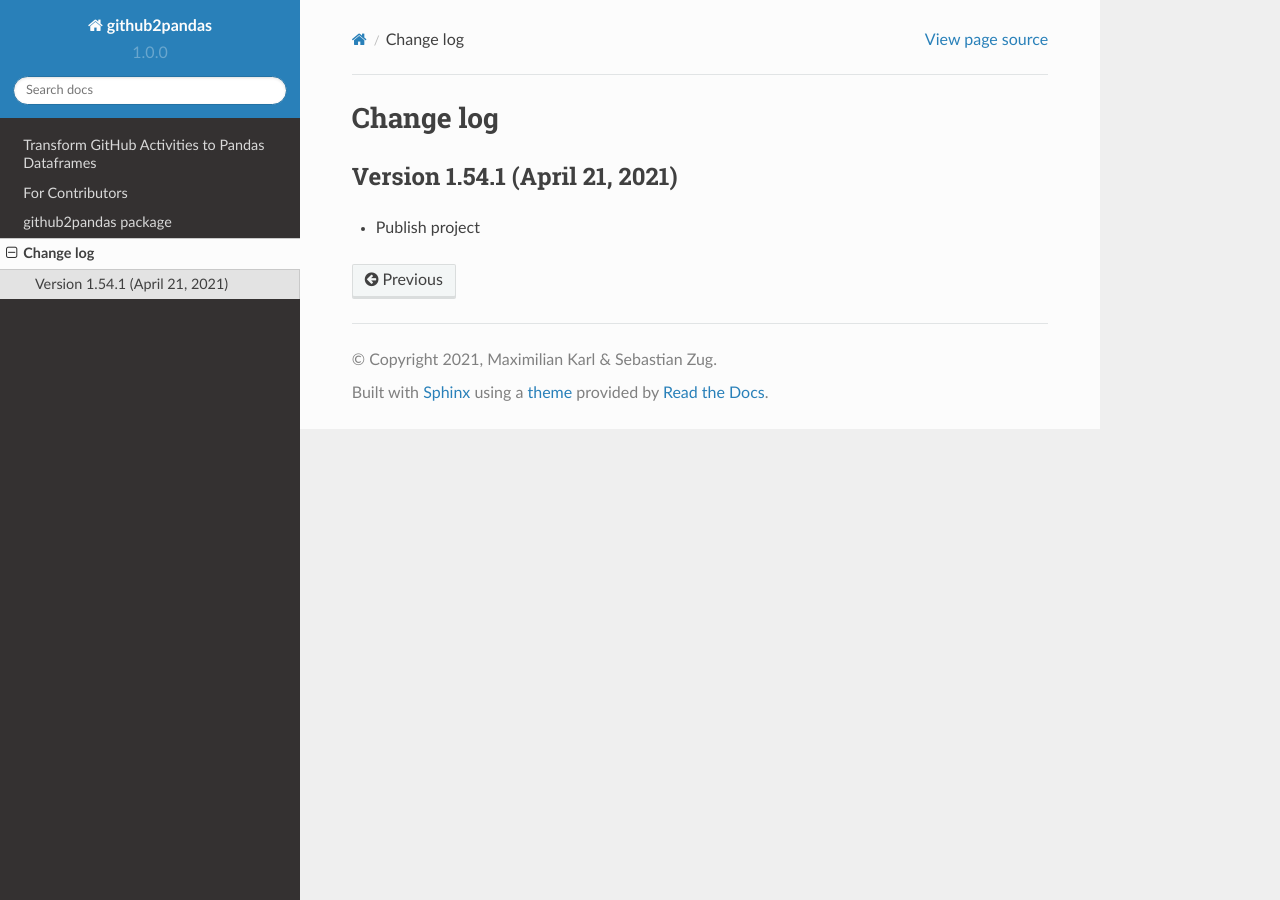
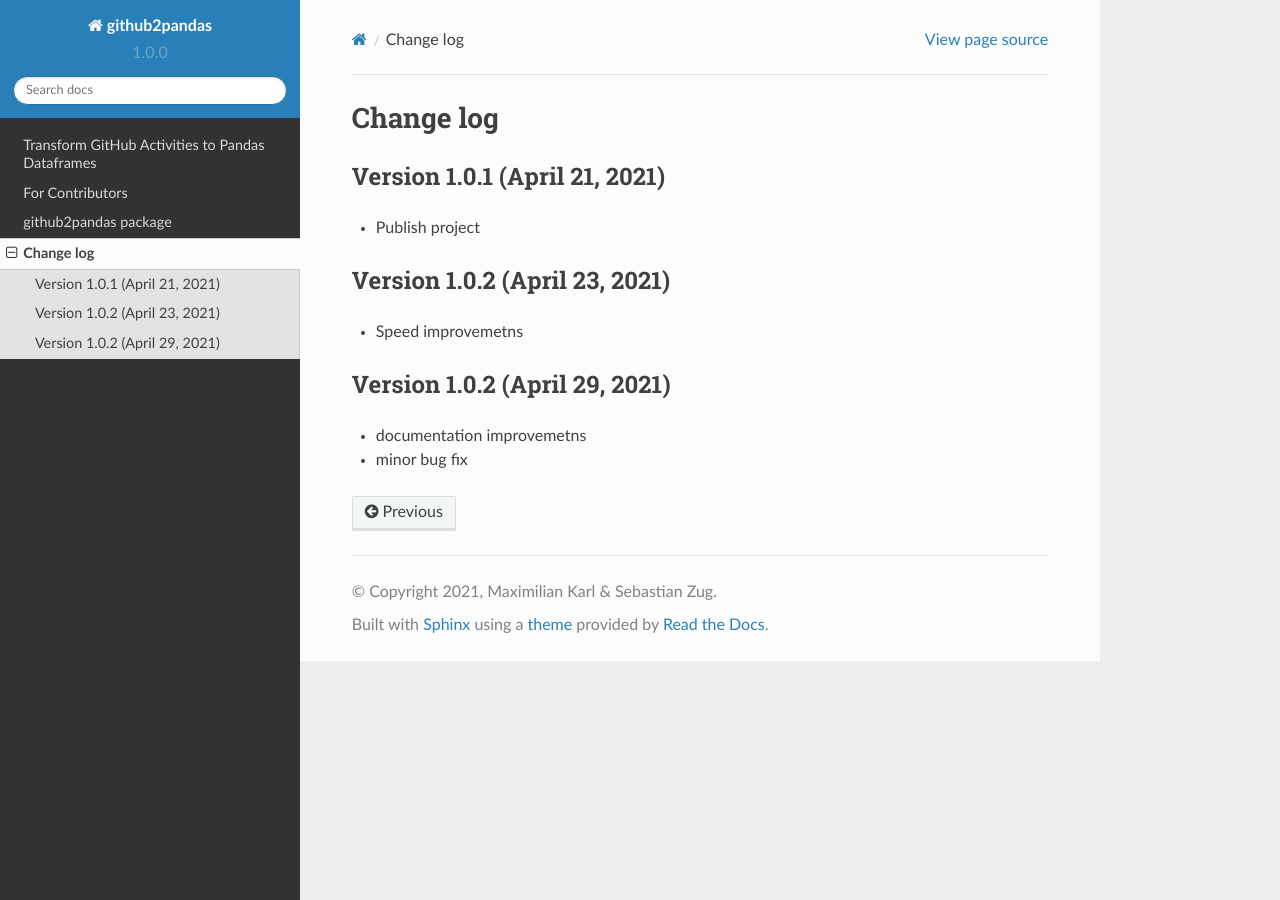
Before and after one commit to TUBAF-IFI-DiPiT/github2pandas, a Sphinx documentation site: the page built from docs/changes.rst, in a window 1280 px wide. Built offline with Sphinx 7.4.7 and the Read the Docs theme 2.0.0, drawn with Linux system fonts in a browser that asks for light colours.

Commit message:
finish version 1.0.3

```diff
--- a/docs/changes.rst
+++ b/docs/changes.rst
@@ -1,7 +1,18 @@
 Change log
 ==========
 
-Version 1.54.1 (April 21, 2021)
+Version 1.0.1 (April 21, 2021)
 -----------------------------------
 
 * Publish project
+
+Version 1.0.2 (April 23, 2021)
+-----------------------------------
+
+* Speed improvemetns
+
+Version 1.0.2 (April 29, 2021)
+-----------------------------------
+
+* documentation improvemetns
+* minor bug fix
--- a/github2pandas/__init__.py
+++ b/github2pandas/__init__.py
@@ -1 +1 @@
-__version__ = '1.0.2'
+__version__ = '1.0.3'
```
Also changed, not shown: 1 other file.
